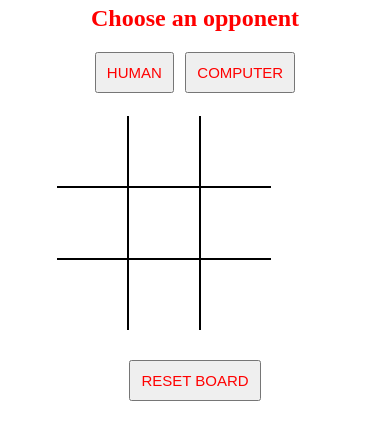
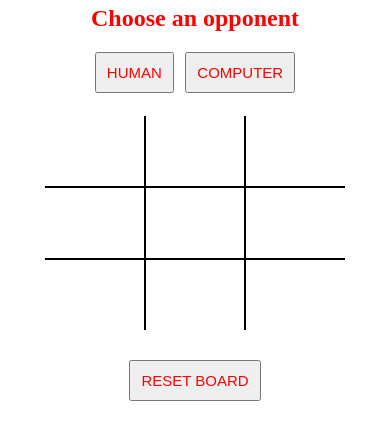
Before and after one commit to bomotayo/odin-tic-tac-toe, a plain HTML site: page index.html in a window 390 px wide. Shown: the part 89-528 px from the top of the page. Drawn offline with Linux system fonts and the light colour scheme.

Commit message:
fixed responsiveness of game board

```diff
--- a/style.css
+++ b/style.css
@@ -93,6 +93,8 @@ button {
 
 @media only screen and (max-width: 600px) {
   .board-section {
-    margin-left: 13%;
+    width: 80%;
+    margin-left: auto;
+    margin-right: auto;
   }
 }
```
